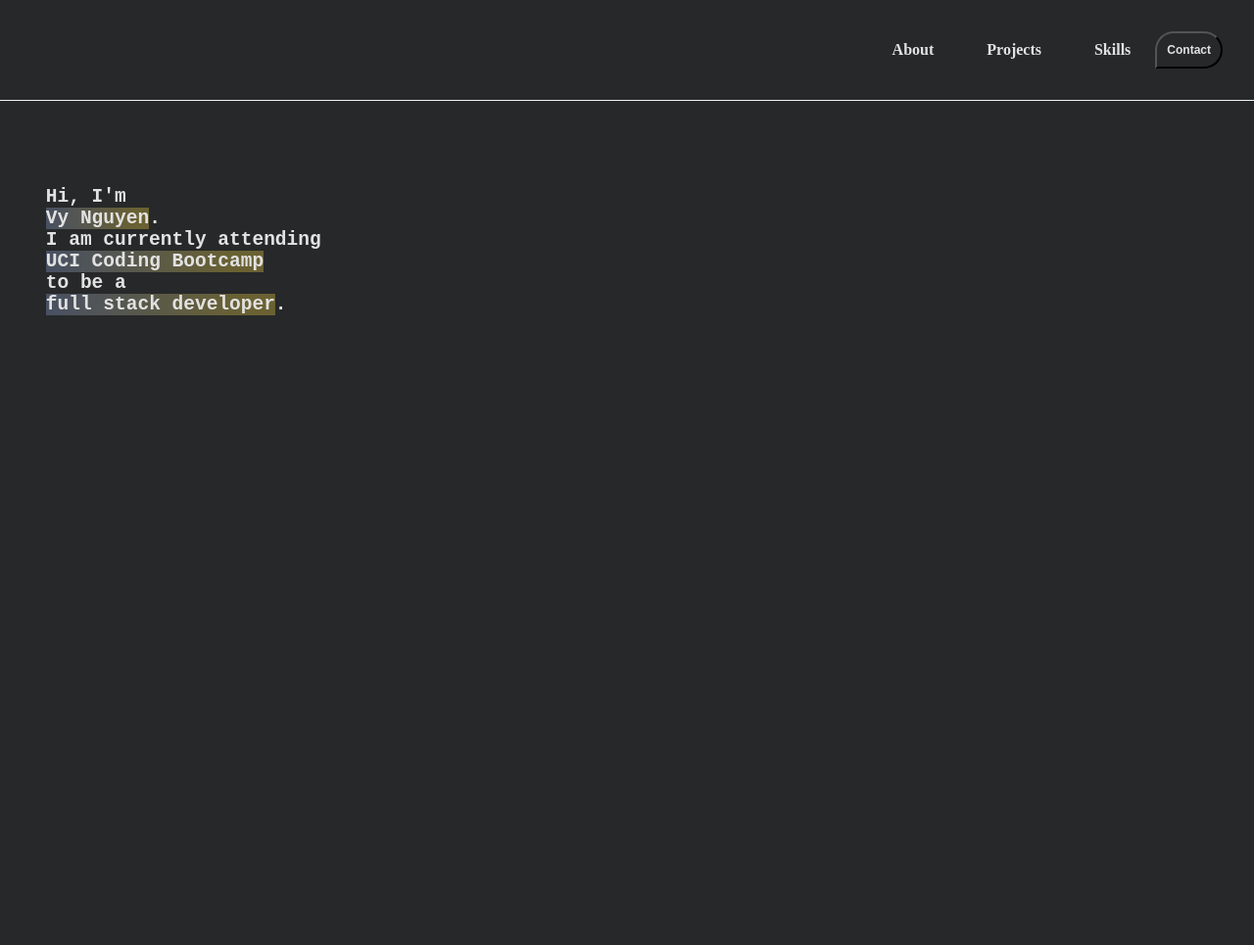
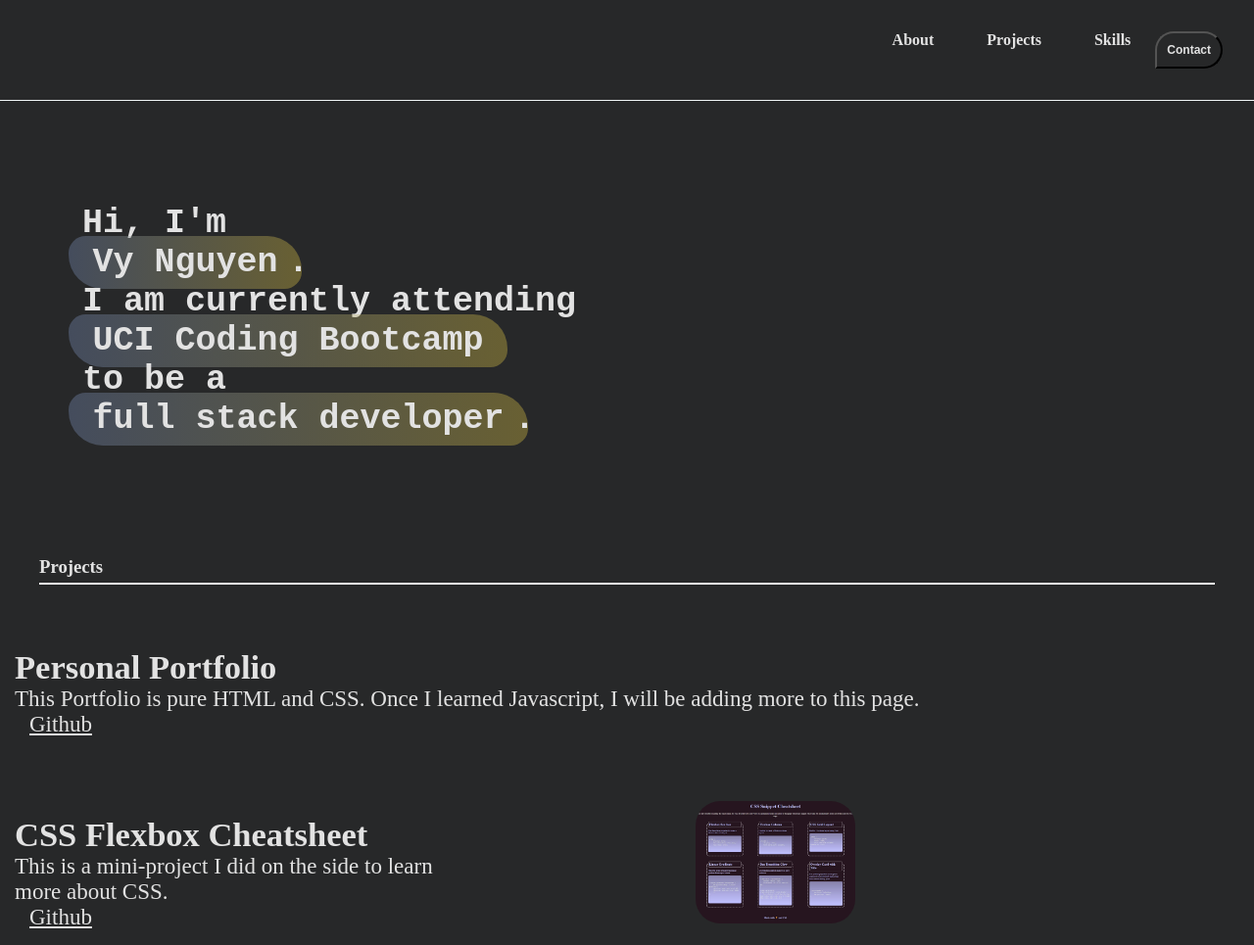
Before and after one commit to vynguyen205/My-Portfolio, a plain HTML site: page index.html in a window 1280 px wide. Shown: the whole page at 98% size. Before the commit the page ends 800 px from the top, so only its background shows below. Drawn offline with Linux system fonts and the light colour scheme.

Commit message:
added prject section, and highlights for bio

```diff
--- a/assets/style.css
+++ b/assets/style.css
@@ -10,6 +10,7 @@ header {
     flex-direction: row;
     justify-content: flex-end;
     border-bottom: solid 1px rgb(239, 244, 245);
+    position: sticky
     align-items: center;
     padding: 2em;
     margin-bottom: 50px;
@@ -39,11 +40,47 @@ button {
     cursor: grab;
 }
 
-/* main section */
+/* Bio section */
+pre > h1 {
+    font-size: 35px;
+}
 mark {
+    margin: 0 -0.4em;
+    padding: 0.19em 0.7em;
+    border-radius: 0.5em 1em;
+    background: transparent;
     background: rgb(110,128,166);
-    background: linear-gradient(90deg, rgba(110,128,166,0.4626444327731093) 0%, rgba(231,204,69,0.3505996148459384) 86%);
-   );
+    background: linear-gradient(90deg, rgba(110,128,166,0.4150253851540616) 0%, rgba(231,204,69,0.33939513305322133) 100%);
 }
 
+/* Projects Section */
+.section-header h3 {
+    margin: 50px 40px;
+    padding-bottom: 5px;
+    border-bottom: whitesmoke solid 2px;
+}
+
+.project-card {
+    display: flex;
+    flex-direction: space-evenly;
+    margin-top: 50px;
+}
+
+img {
+    width: 20%;
+    box-sizing: border-box;
+    border-radius: 25px;
+    margin-left: 30%;
+    transition: 0.4s ease-in-out
+}
+
+img:hover {
+    width: 70%;
+}
+.description, .description > a {
+    margin: 15px;
+    font-size: 23px;
+}
+
+}
 /* Footer design starts here */
--- a/index.html
+++ b/index.html
@@ -23,7 +23,7 @@
                 <button>Contact</button>
             </a>
          </header>
-         <section>
+         <section class="bio">
              <pre>
              <h1>
     Hi, I'm
@@ -35,6 +35,29 @@
              </h1>
              </pre>
          </section>
+<!-- start of projects -->
+        <section class="section-header">
+            <h3>Projects</h3>
+            <div class="project-card">
+                <div class="description">
+                    <h2>Personal Portfolio</h2>
+                    <p>This Portfolio is pure HTML and CSS. Once I learned Javascript, I will be adding more to this page.</p>
+                    <a href="https://github.com/vynguyen205/My-Portfolio">Github</a>
+
+                </div>
+            </div>
+            <div class="project-card">
+                <div class="description">
+                    <h2>CSS Flexbox Cheatsheet</h2>
+                    <p>This is a mini-project I did on the side to learn more about CSS.</p>
+                    <a href="https://github.com/vynguyen205/CSS-Snipet-Cheatsheet">Github</a>
+                </div>
+                <div class="image">
+                    <img src="./images/css-cheatsheet-2.JPG" alt="CSS Cheatsheet">
+                </div>
+                </div>
+            </div>
+        </section>
     </main>
     <footer>
        <p> </p>
```
Also changed, not shown: images/css-cheatsheet-2.JPG (added).
